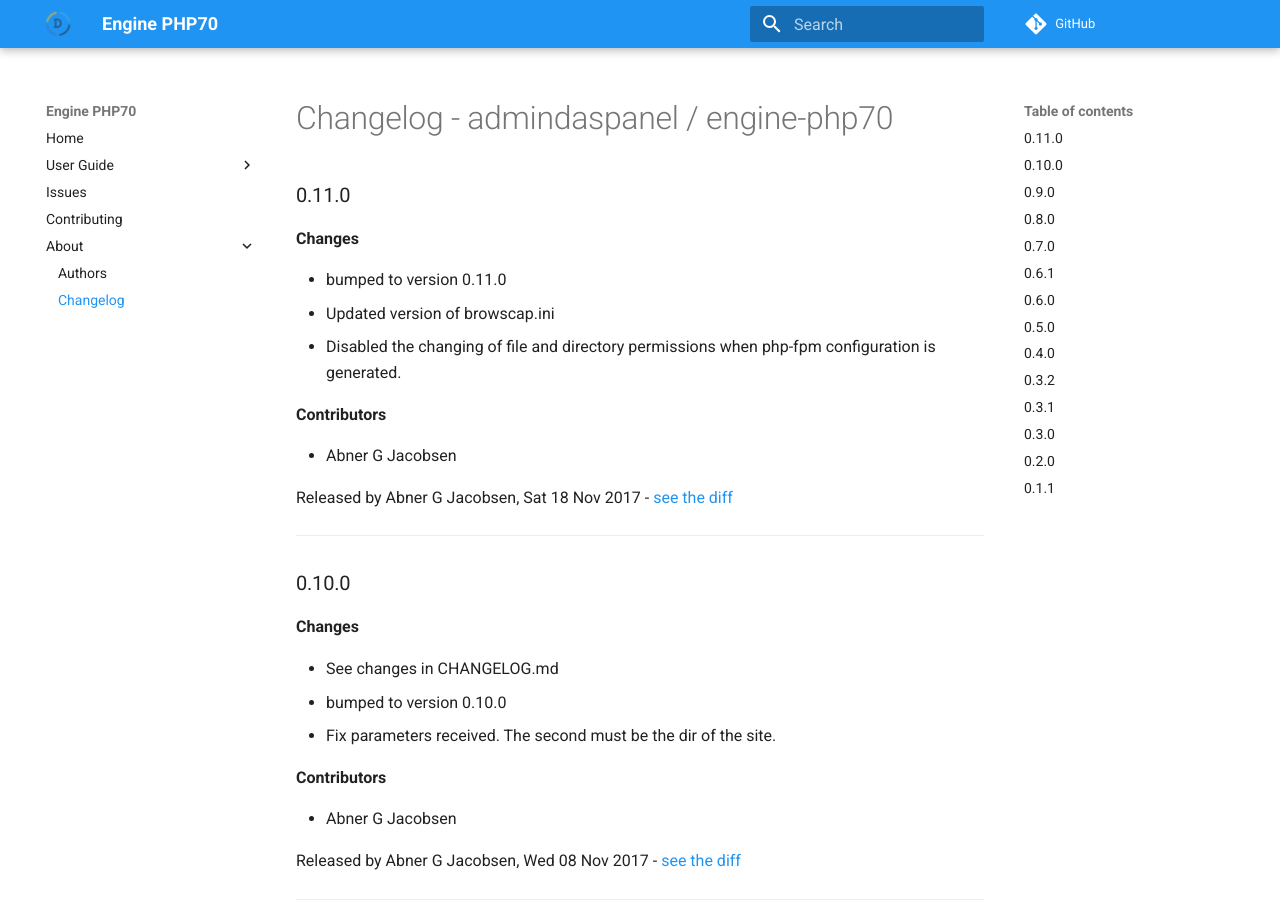
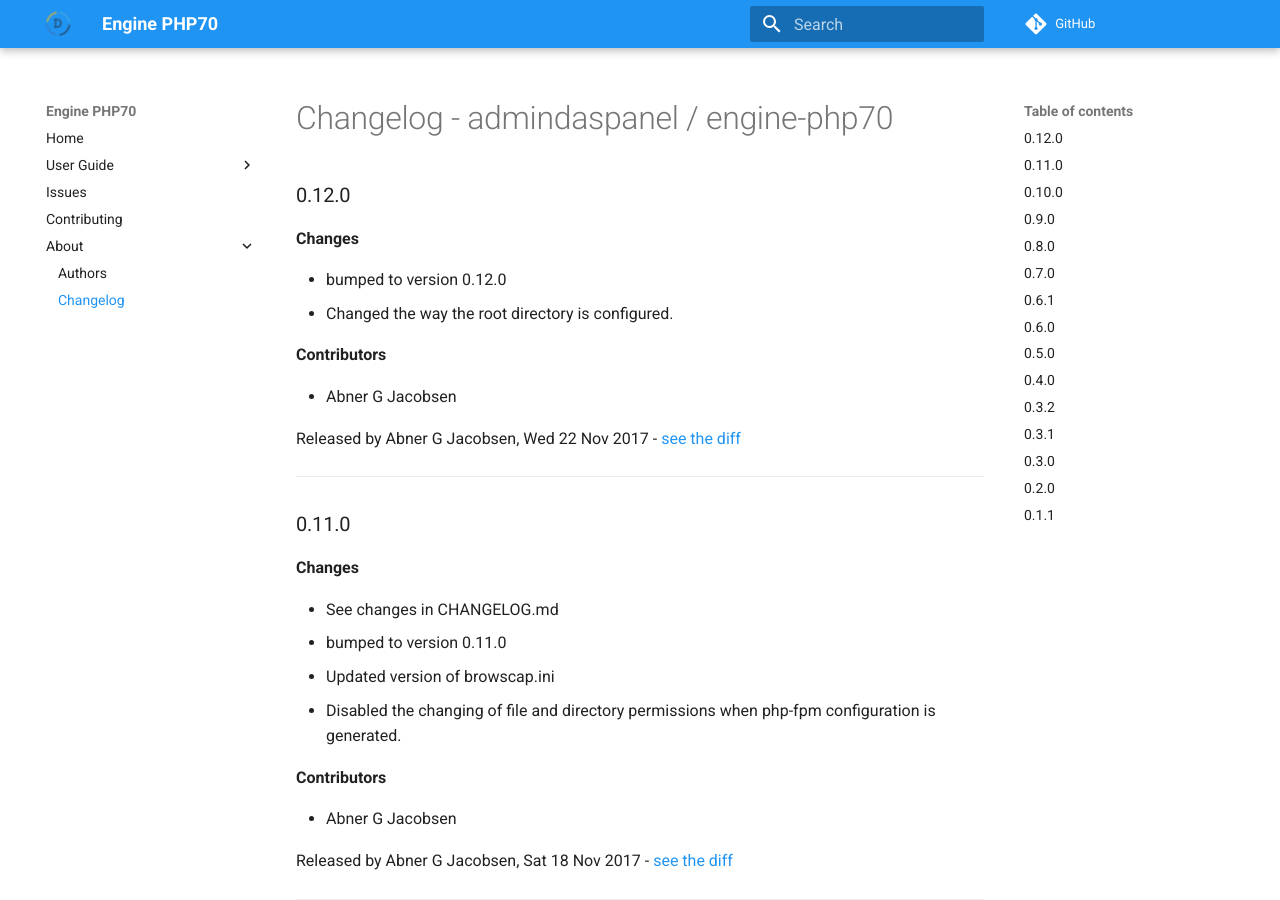
Before and after one commit to daspanel/engine-php70, an MkDocs documentation site: the page built from docs/changelog.md, in a window 1280 px wide and 900 px high. Built offline with MkDocs 1.6.1 and Material for MkDocs 9.7.7, drawn with Linux system fonts in a browser that asks for light colours; comment, search, counter and statistics services are not loaded; old or Windows-style settings are respelled for this version of MkDocs.

Commit message:
See changes in CHANGELOG.md

```diff
--- a/docs/changelog.md
+++ b/docs/changelog.md
@@ -1,8 +1,23 @@
 # Changelog - admindaspanel / engine-php70
+
+### 0.12.0
+__Changes__
+
+- bumped to version 0.12.0
+- Changed the way the root directory is configured.
+
+__Contributors__
+
+- Abner G Jacobsen
+
+Released by Abner G Jacobsen, Wed 22 Nov 2017 -
+[see the diff](https://github.com/admindaspanel/engine-php70/compare/0.11.0...0.12.0#diff)
+______________
 
 ### 0.11.0
 __Changes__
 
+- See changes in CHANGELOG.md
 - bumped to version 0.11.0
 - Updated version of browscap.ini
 - Disabled the changing of file and directory permissions when php-fpm configuration is generated.
```
Also changed, not shown: CHANGELOG.md (+15 -0 lines).
